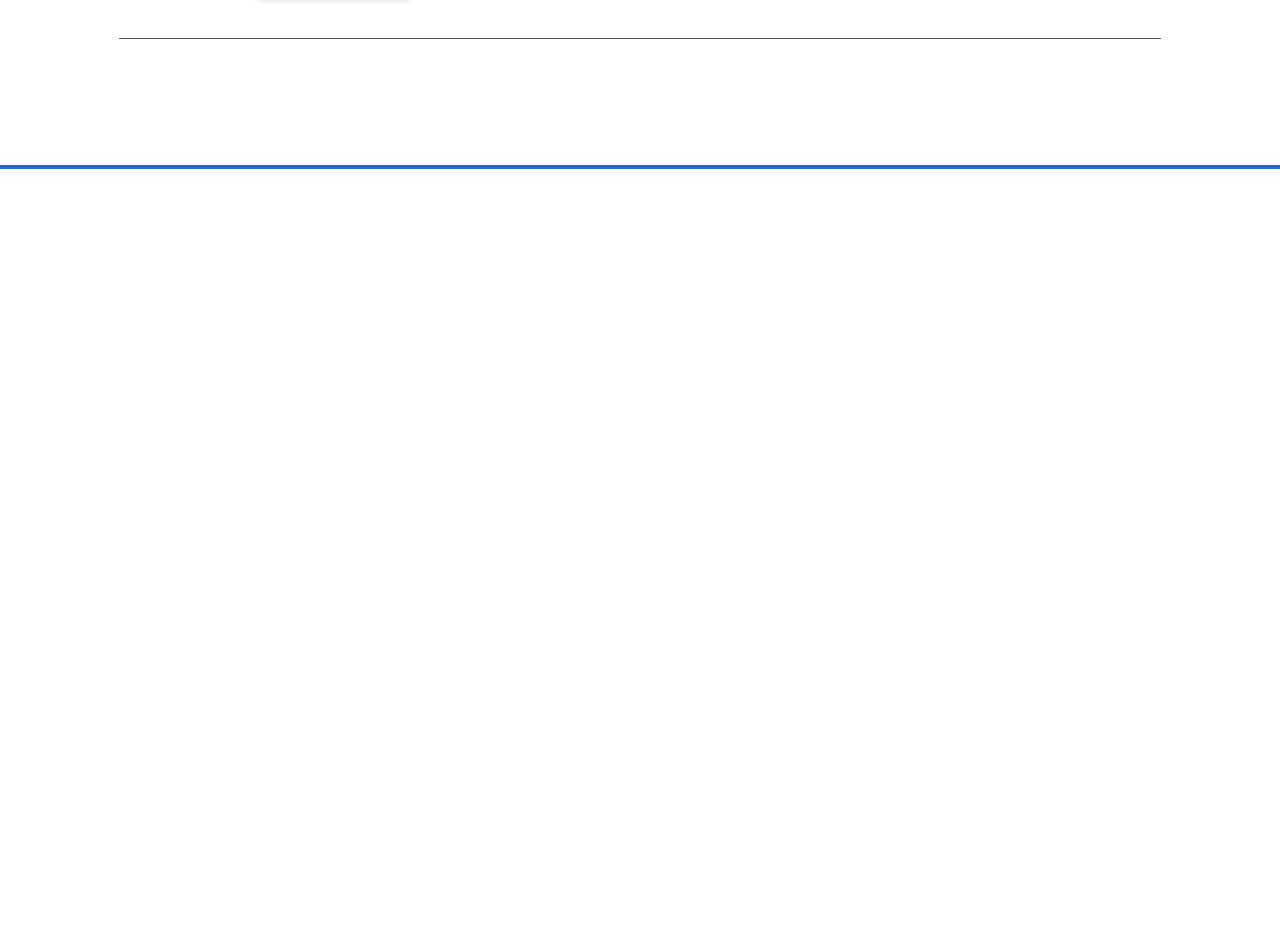
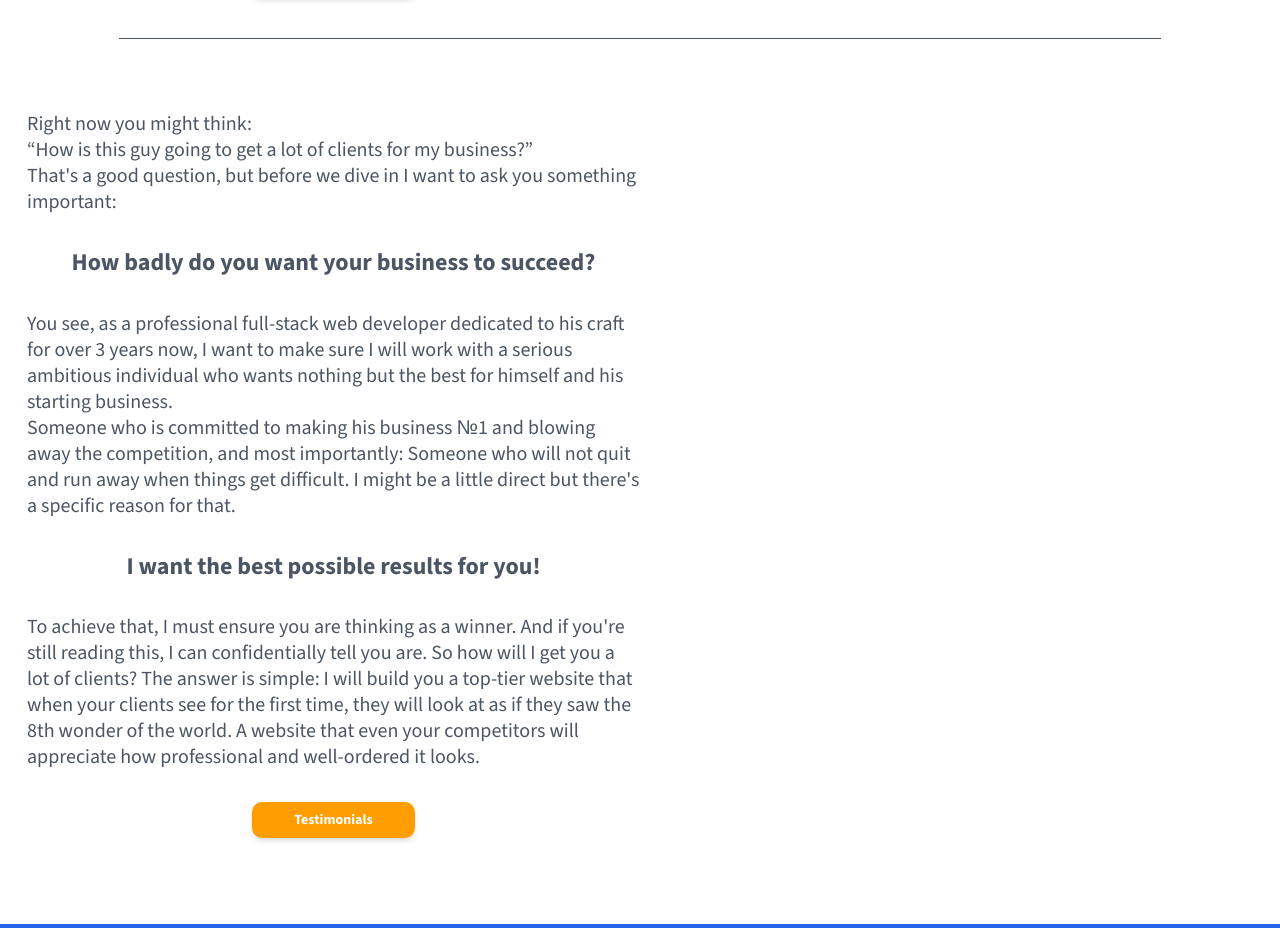
Before and after one commit to antoanparashkevov/antoanp-nextjs, a Next.js app in the folder frontend/: page / in a window 1280 px wide. Shown: the part 811-1739 px from the top of the page. Before the commit the page ends 980 px from the top, so only its background shows below. Built offline with nearby package versions, Linux system fonts and the light colour scheme.

Commit message:
Create an Introduction section

```diff
--- a/frontend/src/app/page.tsx
+++ b/frontend/src/app/page.tsx
@@ -1,12 +1,14 @@
 import React from 'react';
 import SeparationLine from '@/components/UI/SeparationLine';
 import HeroSection from '@/components/sections/HeroSection';
+import IntroductionSection from '@/components/sections/IntroductionSection';
 
 const Home: React.FC = () => {
 	return (
         <React.Fragment>
             <HeroSection />
             <SeparationLine />
+            <IntroductionSection/>
         </React.Fragment>
     );
 };
--- a/frontend/src/components/UI/SeparationLine.tsx
+++ b/frontend/src/components/UI/SeparationLine.tsx
@@ -3,11 +3,7 @@ import React from "react";
 const SeparationLine: React.FC = () => {
 
     return (
-        <span
-            className={`
-                block bg-main my-10 w-[85%] h-[1px]
-            `}
-        />
+        <span className='block bg-main my-10 w-[85%] h-[1px]'/>
     );
 };
 
--- /dev/null
+++ b/frontend/src/components/sections/IntroductionSection.tsx
@@ -0,0 +1,45 @@
+import React from 'react';
+
+const IntroductionSection: React.FC = () => {
+	return (
+		<section className="flex flex-wrap justify-start items-start w-full">
+			<div className='flex flex-col flex-grow justify-start items-center w-1/2'>
+				<p className='my-8'>
+					Right now you might think:
+					<br />
+					“How is this guy going to get a lot of clients for my business?”
+					<br />
+					That&apos;s a good question, but before we dive in I want to ask you
+					something important:
+					<br />
+				</p>
+				<h3 className='text-main'>How badly do you want your business to succeed?</h3>
+				<p className='my-8'>
+					You see, as a professional full-stack web developer dedicated to his
+					craft for over 3 years now, I want to make sure I will work with a
+					serious ambitious individual who wants nothing but the best for
+					himself and his starting business.
+					<br />
+					Someone who is committed to making his business №1 and blowing away
+					the competition, and most importantly: Someone who will not quit and
+					run away when things get difficult. I might be a little direct but
+					there&apos;s a specific reason for that.
+				</p>
+				<h3 className='text-main'>I want the best possible results for you!</h3>
+				<p className='my-8'>
+					To achieve that, I must ensure you are thinking as a winner. And if
+					you&apos;re still reading this, I can confidentially tell you are. So
+					how will I get you a lot of clients? The answer is simple: I will
+					build you a top-tier website that when your clients see for the first
+					time, they will look at as if they saw the 8th wonder of the world. A
+					website that even your competitors will appreciate how professional
+					and well-ordered it looks.
+				</p>
+				<button className="base-btn">Testimonials</button>
+			</div>
+            <div className='w-1/2 h-[600px]'></div>
+		</section>
+	);
+};
+
+export default IntroductionSection;
```
